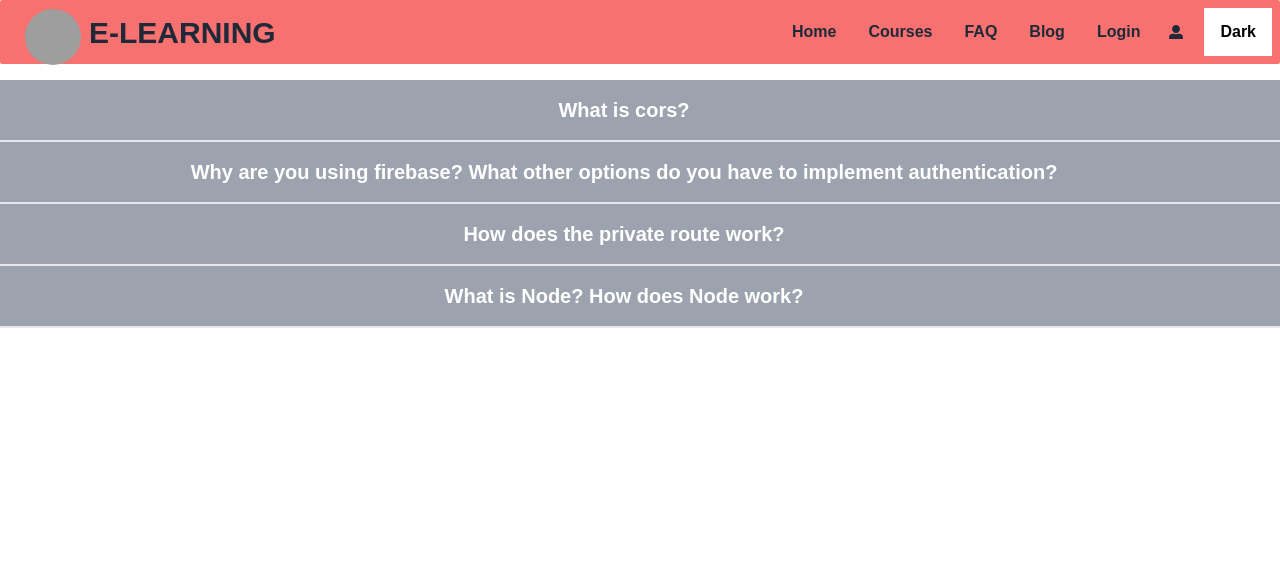
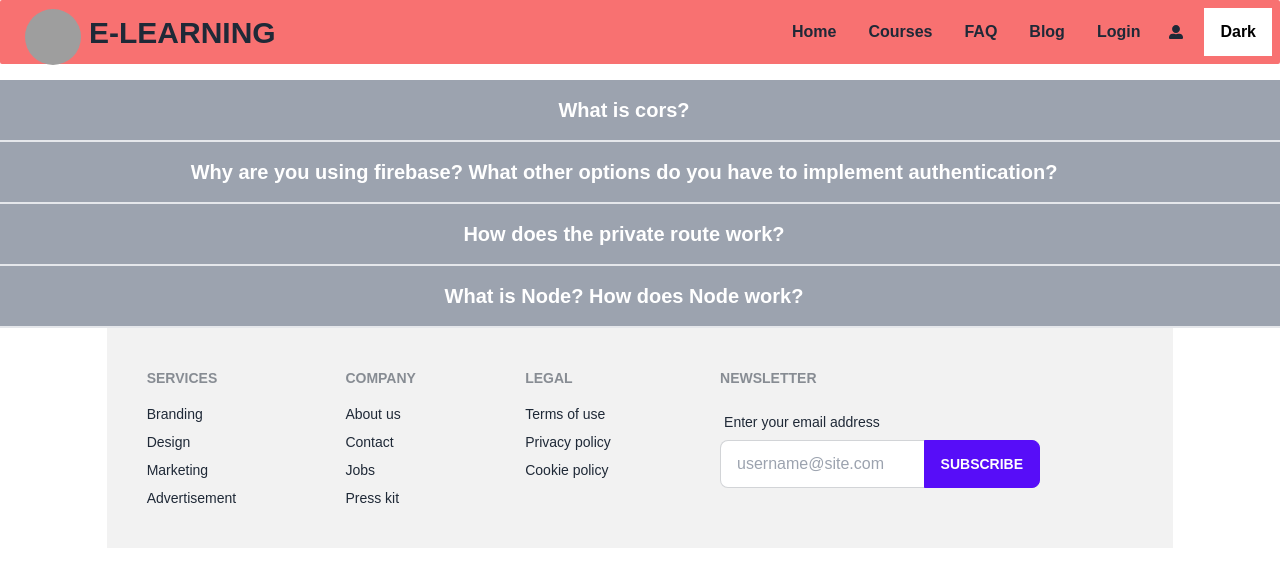
Before and after one commit to Joy5k/E-learning-client, a React (Create React App) app: page /blog in a window 1280 px wide. Shown: the top 586 px of the page. Built offline with nearby package versions, Linux system fonts and the light colour scheme; no server answers; grey boxes are pictures that could not be loaded; the HTML template or start-up script is replaced by a standard one.

Commit message:
added pdf file downloader

```diff
--- a/src/Routes/Routes/Routes.js
+++ b/src/Routes/Routes/Routes.js
@@ -38,6 +38,7 @@
                 path: '/faq',
                 element:<FAQ></FAQ>
             },
+
             {
                 path: '/courses',
                 element:<Courses></Courses>,
--- a/src/leyout/Main.js
+++ b/src/leyout/Main.js
@@ -1,5 +1,6 @@
 import React from 'react';
 import { Outlet } from 'react-router-dom';
+import Footer from '../pages/Footer/Footer';
 import Header from '../pages/shared/Header/Header';
 
 const Main = () => {
@@ -7,6 +8,7 @@
         <div>
             <Header></Header>
             <Outlet></Outlet>
+            <Footer></Footer>
         </div>
     );
 };
--- a/src/pages/Courses/CheckOut/CheckOut.js
+++ b/src/pages/Courses/CheckOut/CheckOut.js
@@ -7,7 +7,9 @@
     const checkOutCourse = useLoaderData();
     const { img, price, title, duration } = checkOutCourse;
     const showToastify = () => {
-        toast.success(  "Congratulation!");
+        toast.success(" Purchase Successfully!", {
+            position: toast.POSITION.TOP_CENTER
+          });
 }
     return (
         <div className='h-screen bg-gradient-to-r from-slate-400 to-red-300 to-gray-400bg-gradient-to-r from-gray-400 via-red-200 to-blue-200'>
--- a/src/pages/Courses/CourseDetails/CourseDetails.css
+++ b/src/pages/Courses/CourseDetails/CourseDetails.css
@@ -4,8 +4,5 @@
   }
   .control-pdf{
     text-align: center;
-    display: flex;
-    justify-content: center;
-    align-items: center;
-
+    margin-left: 100px;
   }
--- /dev/null
+++ b/src/pages/Footer/Footer.js
@@ -0,0 +1,42 @@
+import React from 'react';
+
+const Footer = () => {
+    return (
+        <footer className="footer p-10 bg-base-200 text-base-content w-10/12 mx-auto">
+        <div>
+          <span className="footer-title">Services</span>
+          <a className="link link-hover">Branding</a>
+          <a className="link link-hover">Design</a>
+          <a className="link link-hover">Marketing</a>
+          <a className="link link-hover">Advertisement</a>
+        </div>
+        <div>
+          <span className="footer-title">Company</span>
+          <a className="link link-hover">About us</a>
+          <a className="link link-hover">Contact</a>
+          <a className="link link-hover">Jobs</a>
+          <a className="link link-hover">Press kit</a>
+        </div>
+        <div>
+          <span className="footer-title">Legal</span>
+          <a className="link link-hover">Terms of use</a>
+          <a className="link link-hover">Privacy policy</a>
+          <a className="link link-hover">Cookie policy</a>
+        </div>
+        <div>
+          <span className="footer-title">Newsletter</span>
+          <div className="form-control w-80">
+            <label className="label">
+              <span className="label-text">Enter your email address</span>
+            </label>
+            <div className="relative">
+              <input type="text" placeholder="username@site.com" className="input input-bordered w-full pr-16" />
+              <button className="btn btn-primary absolute top-0 right-0 rounded-l-none">Subscribe</button>
+            </div>
+          </div>
+        </div>
+      </footer>
+    );
+};
+
+export default Footer;
--- a/src/pages/Home/Home.js
+++ b/src/pages/Home/Home.js
@@ -15,6 +15,7 @@
           </div>
         </div>
         </div>
+
        </div>
     );
 };
```
Also changed, not shown: src/pages/Courses/CourseDetails/CourseDetails.js (+12 -12 lines).
